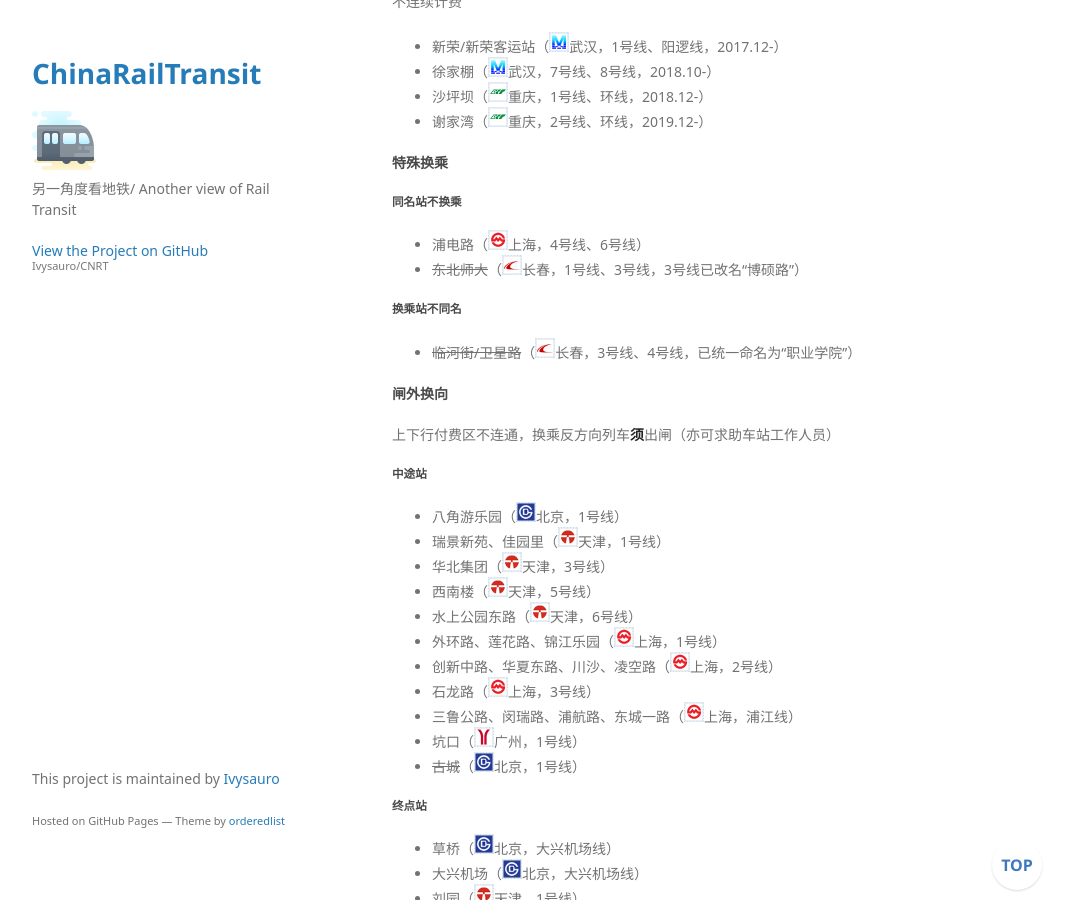
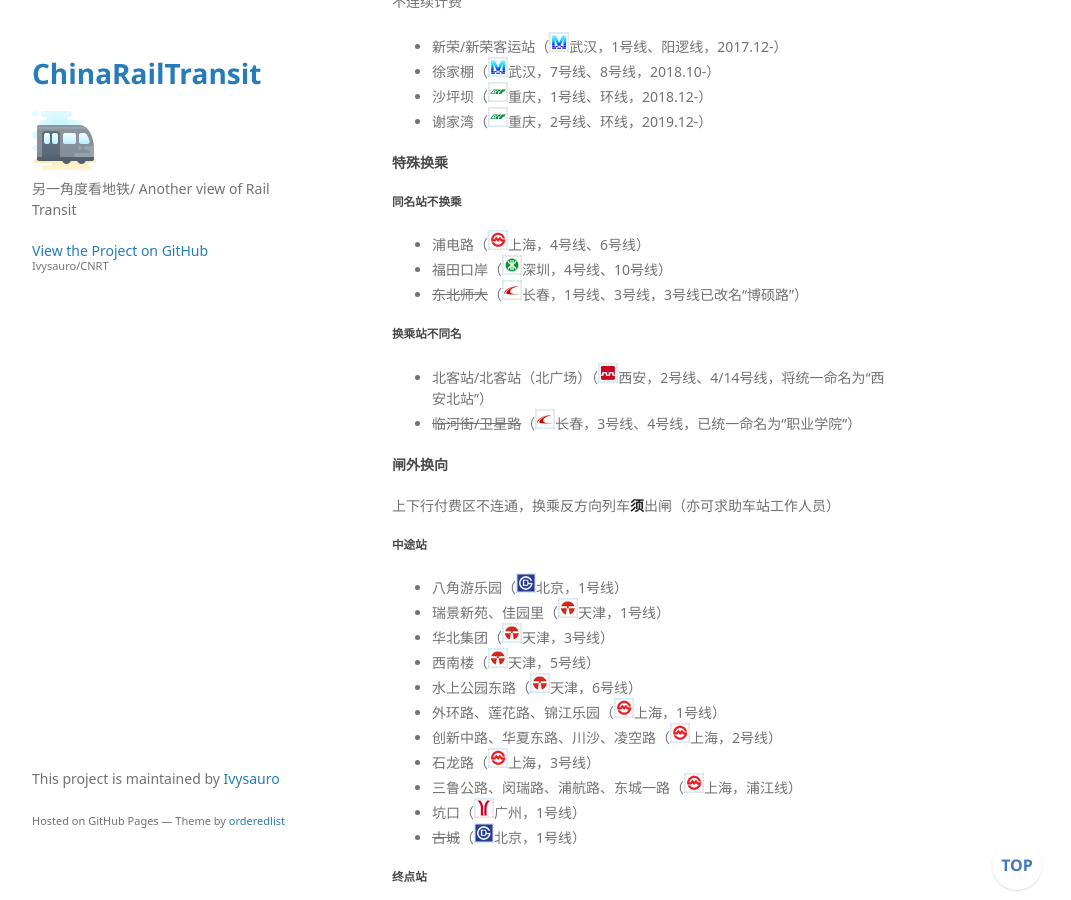
Before and after one commit to Ivysauro/CNRT, a Jekyll site: the page built from data/SpSta.md, in a window 1280 px wide and 900 px high, scrolled down 8713 px. Shown: the whole window, without its empty margins (178-1249 px from the left). Built offline with Jekyll 4.4.1, drawn with Linux system fonts in a browser that asks for light colours; some web fonts are replaced; our own code applies the rules of GitHub Pages for plain Markdown files; a script that is not in the unit is left out.

Commit message:
🍊更新深圳、西安数据

```diff
--- a/data/SpSta.md
+++ b/data/SpSta.md
@@ -356,9 +356,11 @@
 
 ##### 同名站不换乘
 - 浦电路（<img src="https://raw.githubusercontent.com/Ivysauro/CNRT/master/images/city/sh.gif" width="20" hegiht="20"/>上海，4号线、6号线）
+- 福田口岸（<img src="https://raw.githubusercontent.com/Ivysauro/CNRT/master/images/city/sz.gif" width="20" hegiht="20"/>深圳，4号线、10号线）
 - ~~东北师大~~（<img src="https://raw.githubusercontent.com/Ivysauro/CNRT/master/images/city/cc.gif" width="20" hegiht="20"/>长春，1号线、3号线，3号线已改名“博硕路”）
 
 ##### 换乘站不同名
+- 北客站/北客站（北广场）（<img src="https://raw.githubusercontent.com/Ivysauro/CNRT/master/images/city/xa.gif" width="20" hegiht="20"/>西安，2号线、4/14号线，将统一命名为“西安北站”）
 - ~~临河街/卫星路~~（<img src="https://raw.githubusercontent.com/Ivysauro/CNRT/master/images/city/cc.gif" width="20" hegiht="20"/>长春，3号线、4号线，已统一命名为“职业学院”）
 
 #### 闸外换向
```
